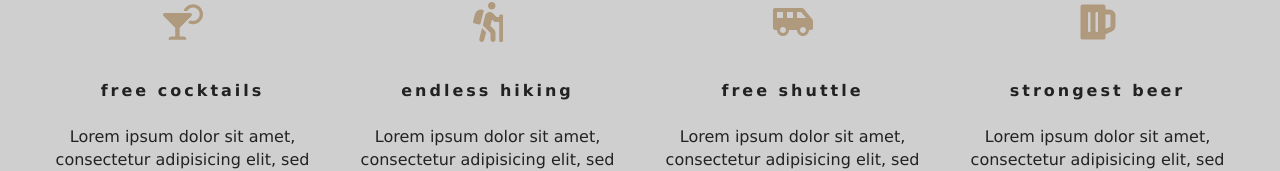
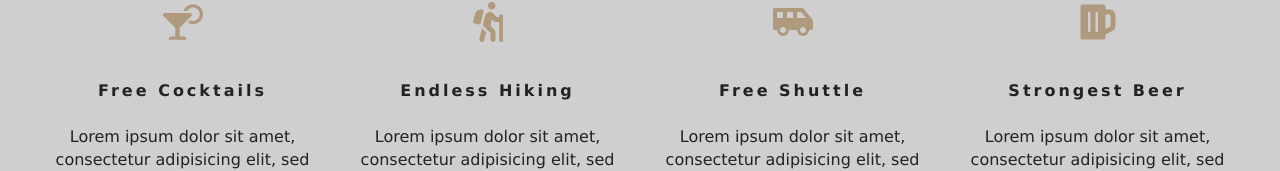
Before and after one commit to juliaosmolovska/react_website_2, a React (Create React App) app: page / in a window 1280 px wide. Shown: the part 1005-1176 px from the top of the page. Built offline with nearby package versions, Linux system fonts and the light colour scheme.

Commit message:
Change capitalize in Services

```diff
--- a/src/App.css
+++ b/src/App.css
@@ -252,6 +252,7 @@ h6 {
 }
 .services h6 {
   letter-spacing: var(--mainSpacing);
+  text-transform: capitalize;
 }
 .services p {
   width: 80%;
```
Also changed, not shown: src/components/FeaturesRooms.js (added).
